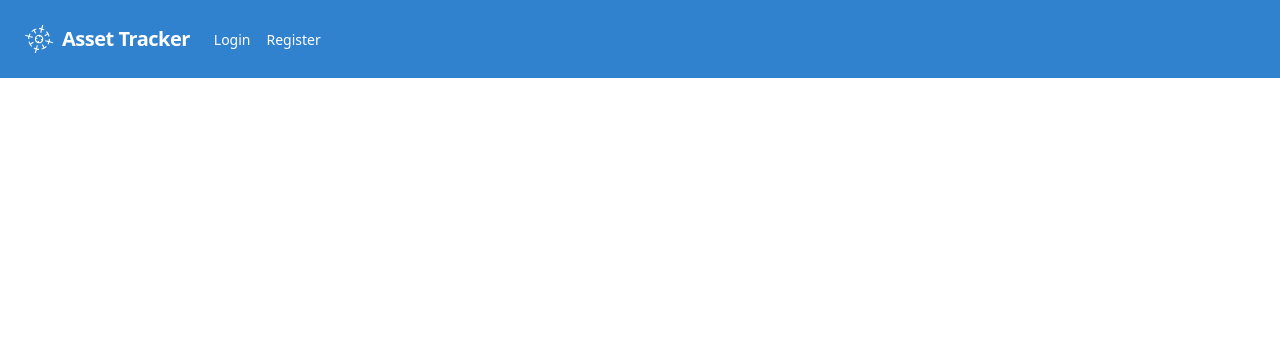
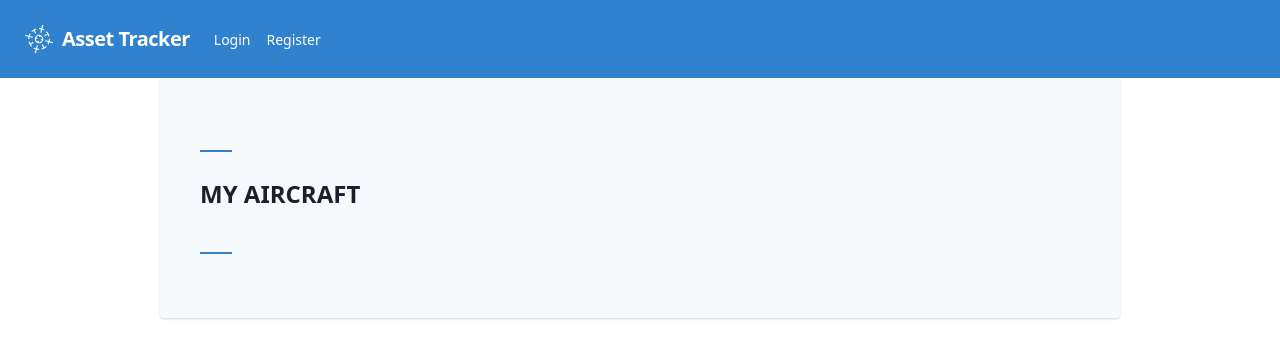
Before and after one commit to tim-corley/asset-tracker-app, a React (Create React App) app: page /aircraft in a window 1280 px wide. Shown: the top 358 px of the page. Built offline with nearby package versions, Linux system fonts and the light colour scheme; no server answers.

Commit message:
Make Welcome & Register formatting updates. Firebase data to App state working

```diff
--- a/src/Aircraft.js
+++ b/src/Aircraft.js
@@ -3,9 +3,13 @@ import React, { Component } from 'react';
 class Aircraft extends Component {
   render() {
     return (
-      <section className="w-3/6 m-auto flex flex-wrap mt-20">
-        <div className="flex flex-wrap"></div>
-      </section>
+      <div className="w-3/4 m-auto mb-8 p-10 bg-gray-100 relative rounded shadow">
+        <hr className="block mb-6 mt-8 w-8 border-blue-600 h-0 border-t-2" />
+        <h2 className="z-10 relative text-2xl text-gray-900 absolute font-bold">
+          MY AIRCRAFT
+        </h2>
+        <hr className="block mb-6 mt-10 w-8 border-blue-600 h-0 border-t-2" />
+      </div>
     );
   }
 }
--- a/src/App.js
+++ b/src/App.js
@@ -27,7 +27,10 @@ class App extends Component {
           displayName: FBUser.displayName,
           userID: FBUser.uid
         });
-        const aircraftRef = firebase.database().ref('aircraft/' + FBUser.uid);
+        const sheetID = '1HhuuTzpLdvSnhXPfQDuhp0NxgKutSFOpHyB9mXAk3Ts/';
+        const aircraftRef = firebase
+          .database()
+          .ref(sheetID + 'aircraft/' + FBUser.uid + '/aircraft');
         // WHEN DATA CHANGES, CAPTURE SNAPSHOT
         aircraftRef.on('value', snapshot => {
           let aircraft = snapshot.val();
--- a/src/Home.js
+++ b/src/Home.js
@@ -39,10 +39,10 @@ class Home extends Component {
             )}
             {user && (
               <Link
-                to="/assets"
+                to="/aircraft"
                 className="bg-transparent hover:bg-blue-600 text-blue-700 font-semibold hover:text-white py-2 px-4 border border-blue-500 hover:border-transparent rounded"
               >
-                Assets
+                My Aircraft
               </Link>
             )}
           </div>
--- a/src/Navigation.js
+++ b/src/Navigation.js
@@ -50,10 +50,10 @@ class Navigation extends Component {
             )}
             {user && (
               <Link
-                to="/assets"
+                to="/aircraft"
                 className="block mt-4 lg:inline-block lg:mt-0 text-white hover:text-blue-900 mr-4"
               >
-                Assets
+                My Aircraft
               </Link>
             )}
           </div>
--- a/src/Register.js
+++ b/src/Register.js
@@ -46,7 +46,9 @@ class Register extends Component {
         registrationInfo.password
       )
       .then(() => {
-        this.props.registerUser(registrationInfo.firstName);
+        let fullName =
+          registrationInfo.firstName + ' ' + registrationInfo.lastName;
+        this.props.registerUser(fullName);
       })
       .catch(error => {
         if (error.message !== null) {
@@ -77,7 +79,7 @@ class Register extends Component {
               </label>
               <input
                 className="shadow appearance-none border rounded w-full py-2 px-3 text-gray-700 leading-tight focus:outline-none focus:shadow-outline"
-                id="firstname"
+                id="firstName"
                 type="text"
                 placeholder="First Name"
                 name="firstName"
@@ -95,7 +97,7 @@ class Register extends Component {
               </label>
               <input
                 className="shadow appearance-none border rounded w-full py-2 px-3 text-gray-700 leading-tight focus:outline-none focus:shadow-outline"
-                id="lastname"
+                id="lastName"
                 type="text"
                 placeholder="Last Name"
                 name="lastName"
--- a/src/Welcome.js
+++ b/src/Welcome.js
@@ -1,11 +1,22 @@
 import React, { Component } from 'react';
+import { Link } from '@reach/router';
 
 class Welcome extends Component {
   render() {
+    const { userName, logoutUser } = this.props;
     return (
-      <section className="w-3/6 m-auto flex flex-wrap mt-20">
-        <div className="flex flex-wrap"></div>
-      </section>
+      <div className="m-auto my-4 max-w-sm rounded border-2 border-blue-600">
+        <div className="text-center px-6 py-4">
+          <div className="font-bold text-xl mb-2">Welcome {userName}</div>
+          <Link
+            to="/login"
+            className="text-gray-900 font-light"
+            onClick={e => logoutUser(e)}
+          >
+            Log Out
+          </Link>
+        </div>
+      </div>
     );
   }
 }
```
Also changed, not shown: src/AircraftList.js (added, +24 -0 lines).
